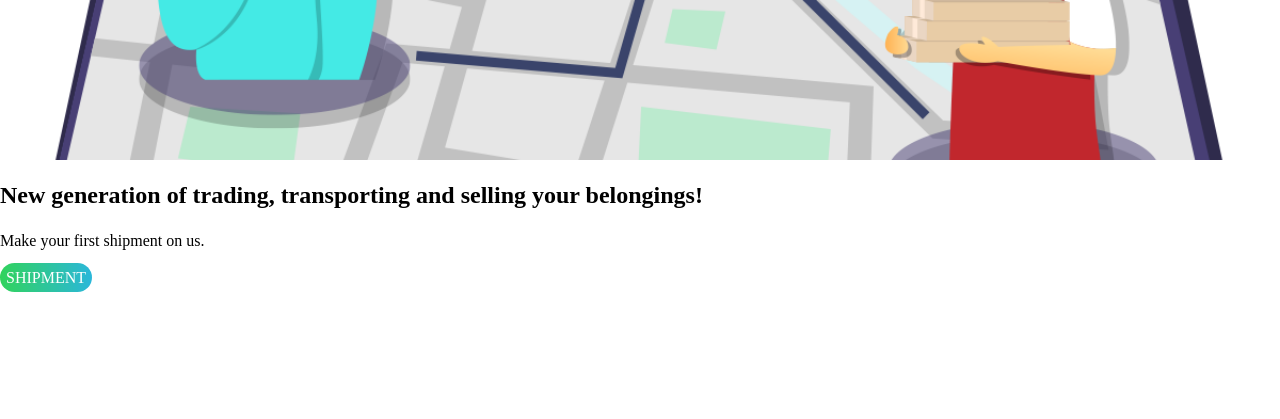
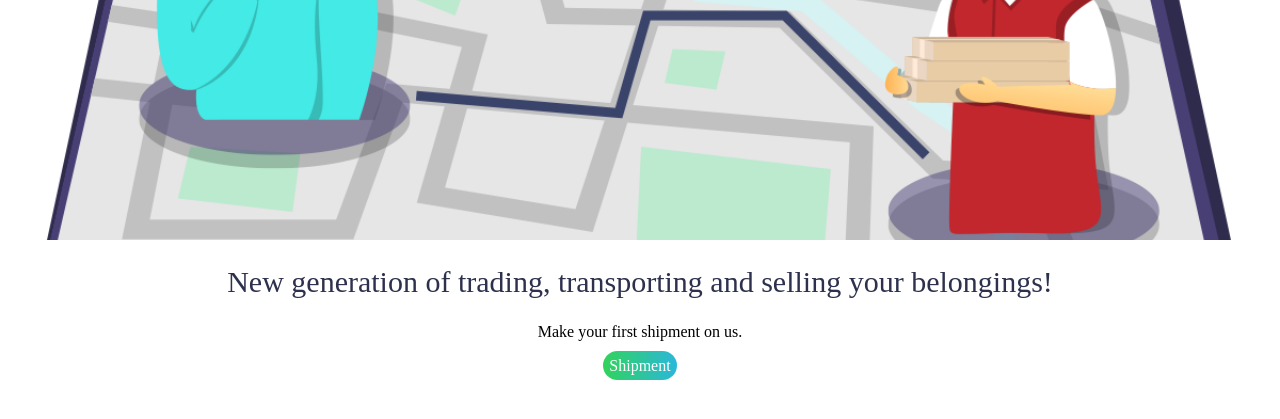
Before and after one commit to Ignatovw99/Logistic-Company, a Flask app: page / in a window 1280 px wide. Shown: the part 105-524 px from the top of the page. Run offline with Flask 2, Linux system fonts and the light colour scheme.

Commit message:
Working on the body

```diff
--- a/app/templates/index.html
+++ b/app/templates/index.html
@@ -46,7 +46,7 @@
                 <h2>New generation of trading,
                     transporting and selling your belongings!</h2>
                     <p>Make your first shipment on us.</p>
-                    <a href="#" class ="button">SHIPMENT</a>
+                    <a href="#" class ="button">Shipment</a>
             </div>
         </section>
 
--- a/app/templates/scssAndJs/scss/_hero.scss
+++ b/app/templates/scssAndJs/scss/_hero.scss
@@ -1,13 +1,25 @@
  .hero{
     &__image{
+        position: relative;
         background-image: url('/app/templates/images/—Pngtree—delivery\ service\ with\ maps\ on_5367224.png');
         background-size: cover;
         background-repeat: no-repeat;
         background-position: center center;
-        min-height: 10rem;
+        min-height: 15rem;
+
     }
 
     &__text{
+        text-align: center;
+        h2{
+            font-weight: 300;
+            font-size: 1.875rem;
+            line-height: 1.15;
+            color: $darkBlue;
+        }
 
+        p{
+            line-height: 1;
+        }
     }
  }
--- a/app/templates/scssAndJs/scss/style.css
+++ b/app/templates/scssAndJs/scss/style.css
@@ -268,10 +268,26 @@ button, .button {
 }
 
 .hero__image {
+  position: relative;
   background-image: url("/app/templates/images/—Pngtree—delivery service with maps on_5367224.png");
   background-size: cover;
   background-repeat: no-repeat;
   background-position: center center;
-  min-height: 10rem;
+  min-height: 15rem;
+}
+
+.hero__text {
+  text-align: center;
+}
+
+.hero__text h2 {
+  font-weight: 300;
+  font-size: 1.875rem;
+  line-height: 1.15;
+  color: #2d314d;
+}
+
+.hero__text p {
+  line-height: 1;
 }
 /*# sourceMappingURL=style.css.map */
```
Also changed, not shown: 1 other file.
